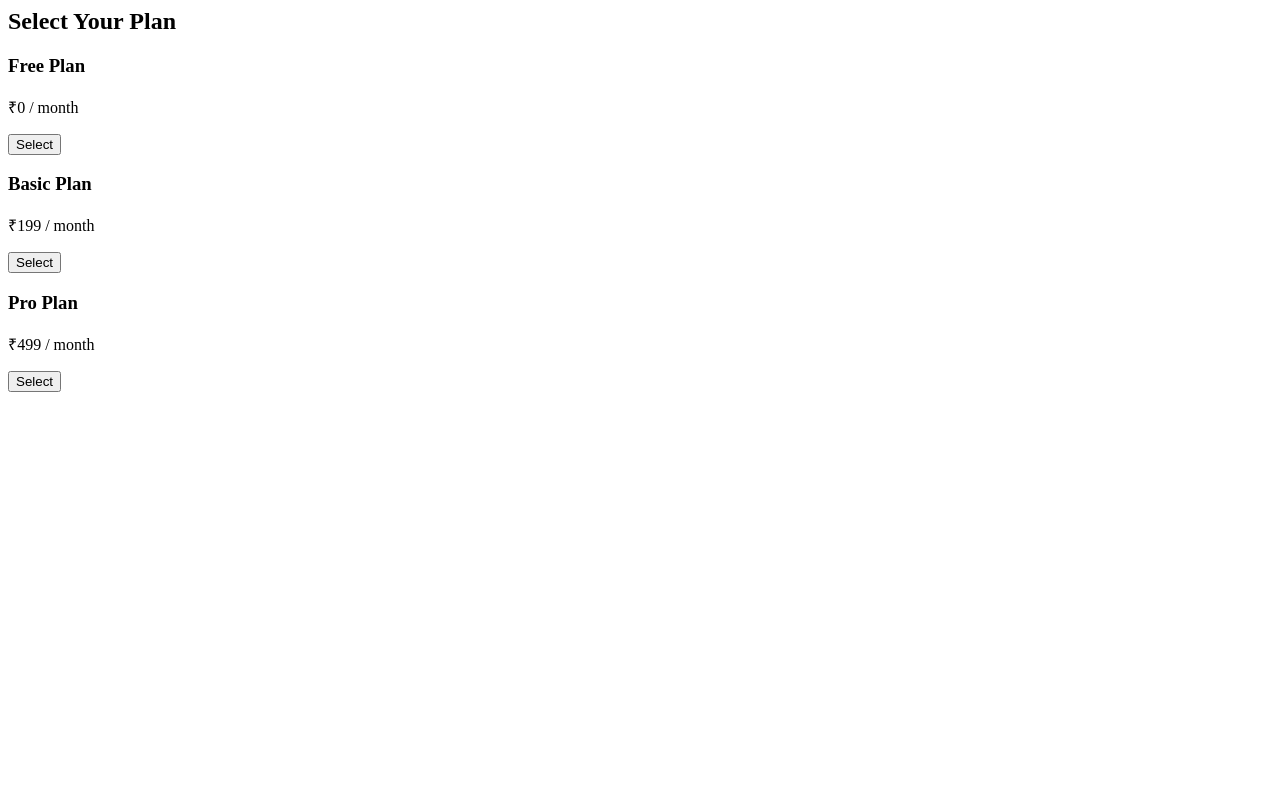
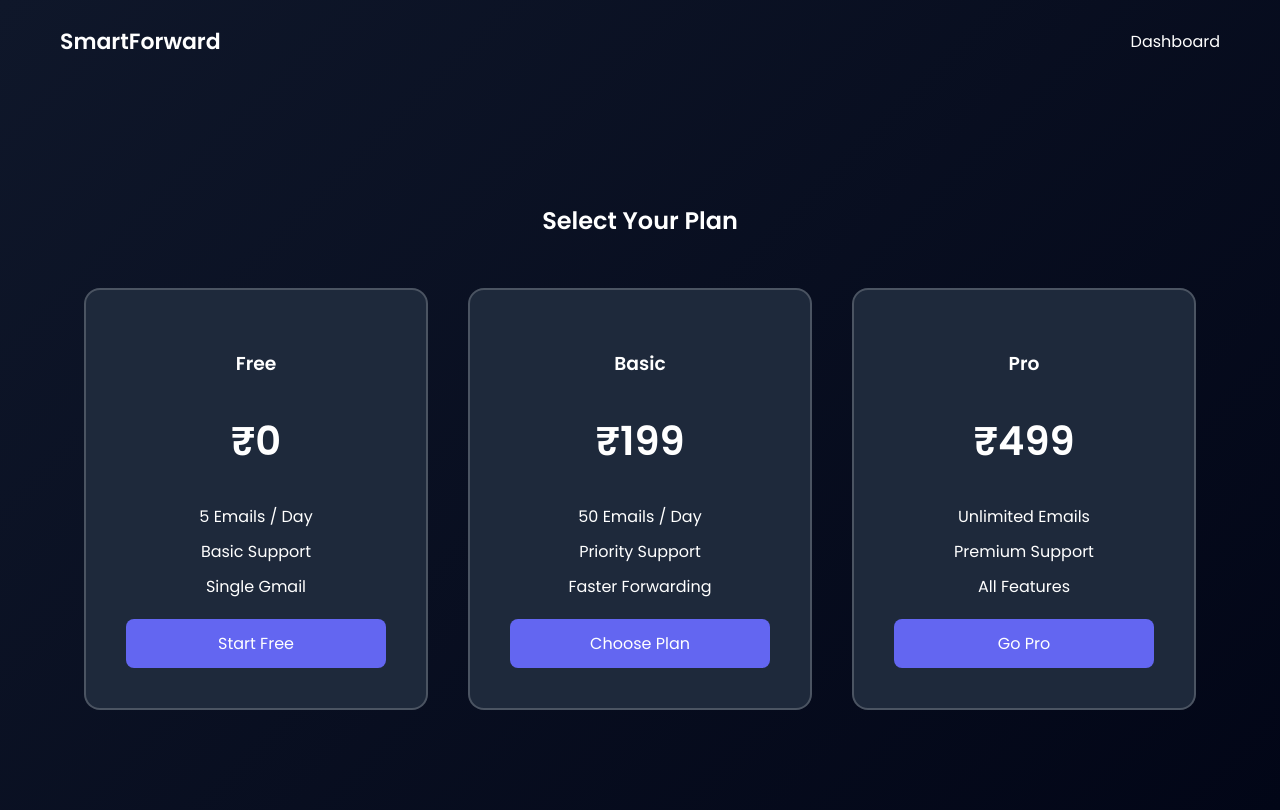
Before and after one commit to sahilkhan2412/SMART-FORWARD, a Flask app: page /plan in a window 1280 px wide. Before the commit the page ends 392 px from the top, so only its background shows below. Run offline with Flask 3, Linux system fonts and the light colour scheme; parts of the project's set-up code (start-up, migrations or seed data) failed here and were passed over.

Commit message:
Update SmartForward project

```diff
--- a/templates/plans.html
+++ b/templates/plans.html
@@ -1,19 +1,94 @@
-<h2>Select Your Plan</h2>
+<!DOCTYPE html>
+<html>
 
-<div class="plan">
-    <h3>Free Plan</h3>
-    <p>₹0 / month</p>
-    <a href="/subscribe/free"><button>Select</button></a>
-</div>
+<head>
+    <title>Select Plan</title>
 
-<div class="plan">
-    <h3>Basic Plan</h3>
-    <p>₹199 / month</p>
-    <a href="/subscribe/basic"><button>Select</button></a>
-</div>
+    <link href="https://fonts.googleapis.com/css2?family=Poppins:wght@300;400;600&display=swap" rel="stylesheet">
 
-<div class="plan">
-    <h3>Pro Plan</h3>
-    <p>₹499 / month</p>
-    <a href="/subscribe/pro"><button>Select</button></a>
-</div>
+    <link rel="stylesheet" href="{{ url_for('static', filename='style.css') }}">
+
+</head>
+
+<body>
+
+    <nav>
+
+        <div class="logo">SmartForward</div>
+
+        <div class="menu">
+            <a href="/user-dashboard">Dashboard</a>
+        </div>
+
+    </nav>
+
+
+    <section class="pricing">
+
+        <h1>Select Your Plan</h1>
+
+        <div class="price-grid">
+
+            <!-- Free Plan -->
+
+            <div class="price-card">
+
+                <h3>Free</h3>
+
+                <h1>₹0</h1>
+
+                <ul>
+                    <li>5 Emails / Day</li>
+                    <li>Basic Support</li>
+                    <li>Single Gmail</li>
+                </ul>
+
+                <a href="/subscribe/free">Start Free</a>
+
+            </div>
+
+
+            <!-- Basic Plan -->
+
+            <div class="price-card popular">
+
+                <h3>Basic</h3>
+
+                <h1>₹199</h1>
+
+                <ul>
+                    <li>50 Emails / Day</li>
+                    <li>Priority Support</li>
+                    <li>Faster Forwarding</li>
+                </ul>
+
+                <a href="/subscribe/basic">Choose Plan</a>
+
+            </div>
+
+
+            <!-- Pro Plan -->
+
+            <div class="price-card">
+
+                <h3>Pro</h3>
+
+                <h1>₹499</h1>
+
+                <ul>
+                    <li>Unlimited Emails</li>
+                    <li>Premium Support</li>
+                    <li>All Features</li>
+                </ul>
+
+                <a href="/subscribe/pro">Go Pro</a>
+
+            </div>
+
+        </div>
+
+    </section>
+
+</body>
+
+</html>
```
Also changed, not shown: templates/payment.html (+71 -3 lines).
